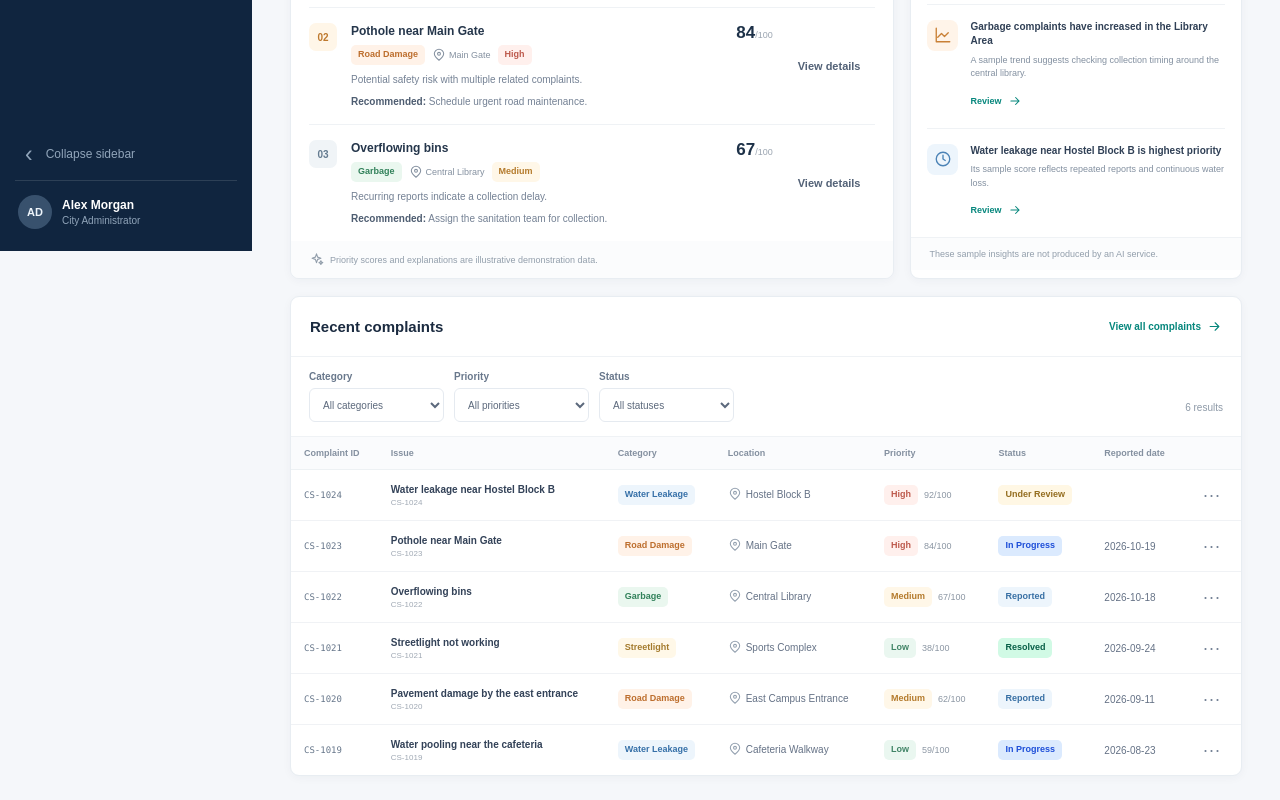
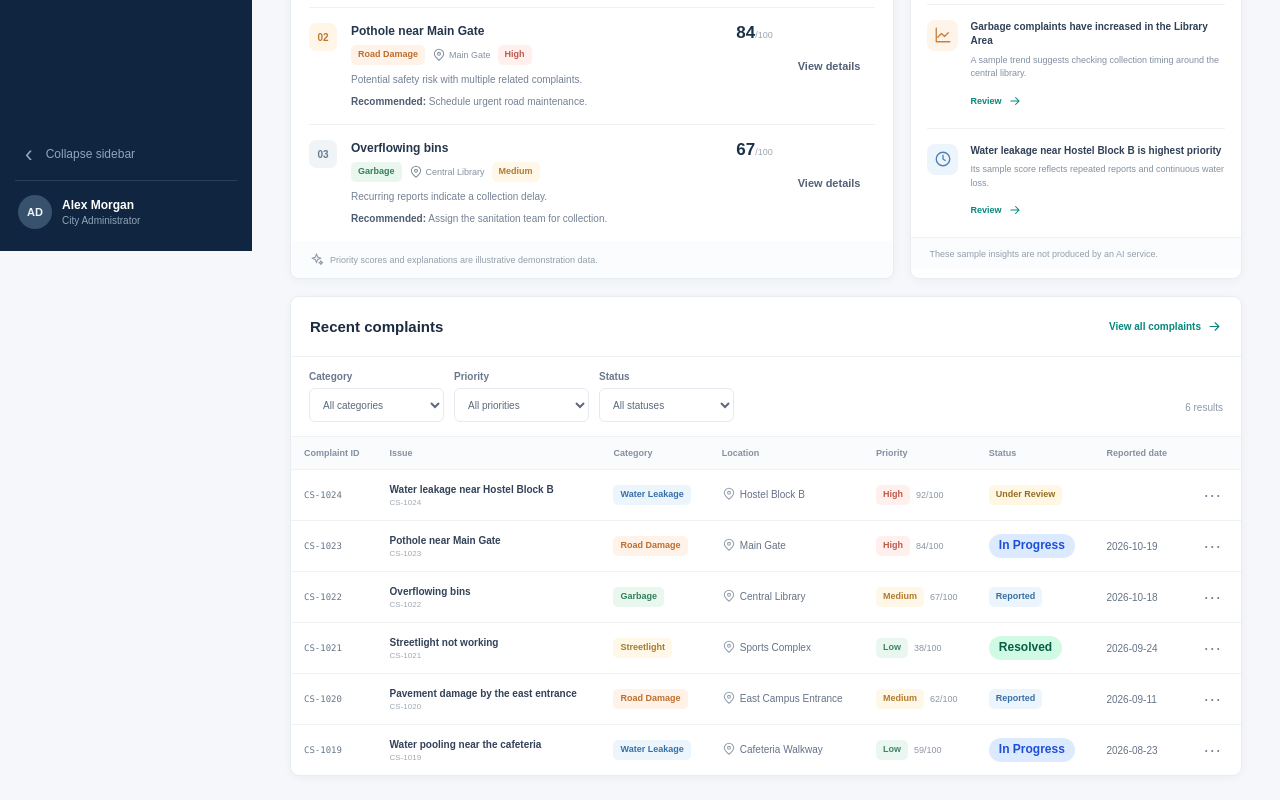
Before and after one commit to Abhinesh123-design/WebForge-Project, a React (Vite) app in the folder frontend--/: page / in a window 1280 px wide. Shown: the part 549-1349 px from the top of the page. Built offline with nearby package versions, Linux system fonts and the light colour scheme.

Commit message:
Polish complaint status badges

```diff
--- a/frontend--/src/HomePage.css
+++ b/frontend--/src/HomePage.css
@@ -2166,20 +2166,40 @@ textarea:focus-visible {
   }
 }
 /* Complaint status badges */
+
 .status-pending {
   background: #fef3c7;
   color: #92400e;
+  padding: 4px 10px;
+  border-radius: 999px;
+  font-size: 12px;
+  font-weight: 600;
+  display: inline-block;
 }
 
 .status-in-progress {
   background: #dbeafe;
   color: #1d4ed8;
+  padding: 4px 10px;
+  border-radius: 999px;
+  font-size: 12px;
+  font-weight: 600;
+  display: inline-block;
+  padding: 4px 10px;
+  border-radius: 999px;
+  font-weight: 600;
 }
 
 .status-resolved {
   background: #d1fae5;
   color: #065f46;
-}
+  padding: 4px 10px;
+  border-radius: 999px;
+  font-size: 12px;
+  font-weight: 600;
+  display: inline-block;
+}
+
 
 /* Dashboard card hover effect */
 .metric-card {
```
